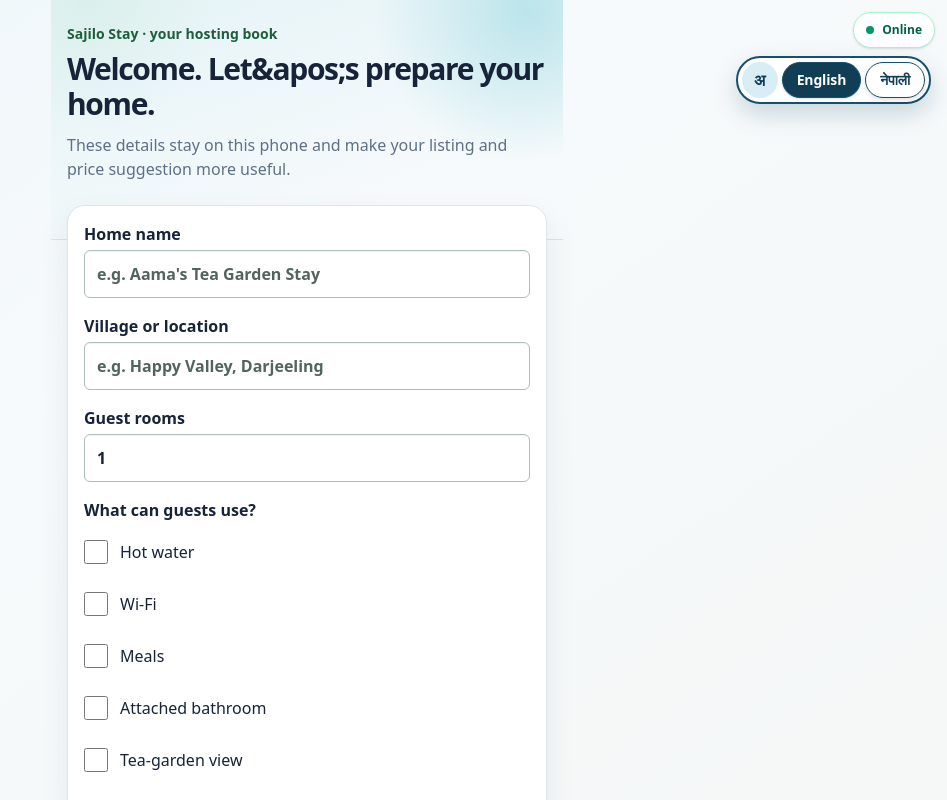
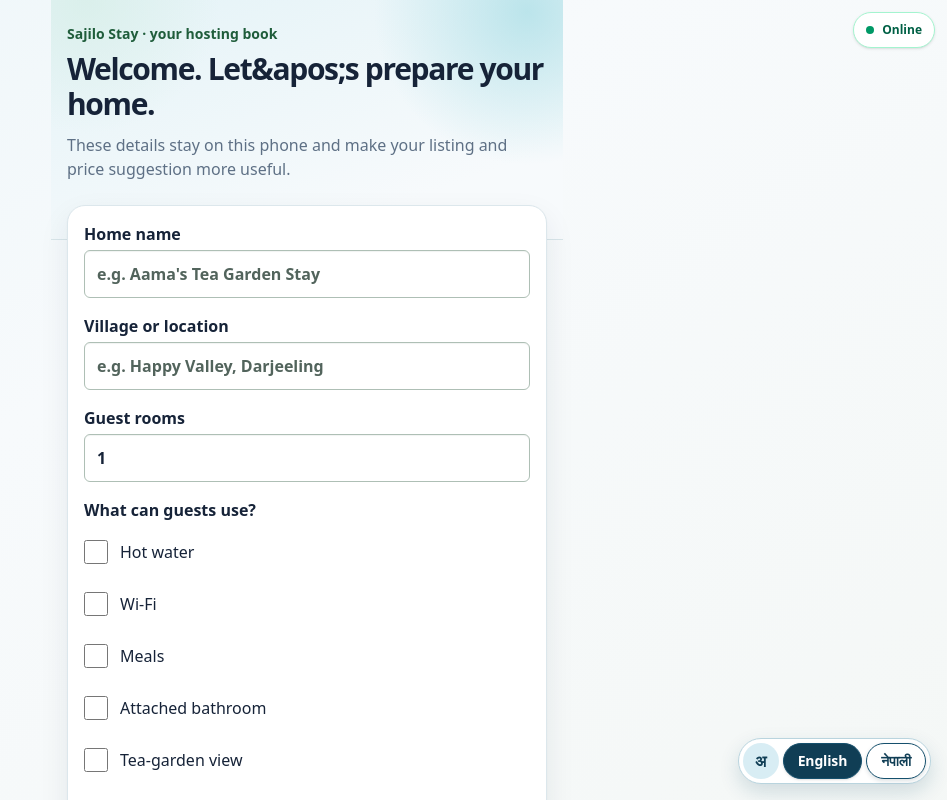
Before and after one commit to itsayushch/sajilo-stay, a Next.js app: page / in a window 1280 px wide. Shown: the top 800 px of the page, without its empty margins (333-1280 px from the left). Built offline with nearby package versions, Linux system fonts and the light colour scheme; a web font is replaced by a local one.

Commit message:
style: declutter dashboard header controls

```diff
--- a/components/app-language.tsx
+++ b/components/app-language.tsx
@@ -61,7 +61,7 @@
 
 export function LanguageSwitcher() {
   const { language, setLanguage } = useAppLanguage();
-  return <div className="fixed right-4 top-14 z-50 rounded-full border-2 border-[#15506d] bg-white p-1 shadow-[0_10px_24px_rgba(15,73,98,0.2)]">
+  return <div className="fixed bottom-4 right-4 z-50 rounded-full border border-[#b9d4de] bg-white p-1 shadow-[0_8px_20px_rgba(15,73,98,0.16)]">
     <div className="flex items-center gap-1" aria-label="App language">
       <span aria-hidden="true" className="flex h-9 w-9 items-center justify-center rounded-full bg-[#d8edf4] text-base font-extrabold text-[#103e55]">अ</span>
       <button type="button" aria-pressed={language === "en"} onClick={() => setLanguage("en")} className={`min-h-9 rounded-full px-3.5 text-sm font-black transition-colors ${language === "en" ? "bg-[#103e55] text-white shadow-sm" : "bg-white text-[#103e55] hover:bg-[#d8edf4]"}`}>English</button>
--- a/components/dashboard.tsx
+++ b/components/dashboard.tsx
@@ -23,10 +23,10 @@
   return (
     <main className="site-shell mx-auto min-h-screen max-w-lg px-4 py-6 sm:px-5">
       <ConnectionStatus />
-      <header className="mb-8 flex items-start justify-between gap-4 pr-24">
+      <header className="mb-8 flex items-start justify-between gap-4 pt-8">
         <div>
           <p className="mb-3 inline-flex rounded-full border border-[#b7d7e2] bg-white/80 px-2.5 py-1 text-[11px] font-extrabold uppercase tracking-[0.12em] text-[#15506d]">Sajilo Stay</p>
-          <h1 className="text-3xl font-extrabold leading-tight text-[#162338]">{language === "ne" ? "नमस्ते" : "Namaste"}, {profile.homeName}.</h1>
+          <h1 className="text-md font-extrabold leading-tight text-[#162338]">{language === "ne" ? "नमस्ते" : "Namaste"}, {profile.homeName}.</h1>
           <p className="muted-copy mt-2 max-w-sm text-sm leading-6">{t("Your calm, private workspace for every guest stay.")}</p>
         </div>
         <Link href="/settings" className="mt-1 shrink-0 rounded-lg border border-[#c7dce3] bg-white/85 px-2.5 py-2 text-xs font-extrabold text-[#15506d] shadow-sm hover:border-[#15506d] hover:bg-white focus-visible:ring-2 focus-visible:ring-[#15506d]">{t("Settings")}</Link>
```
